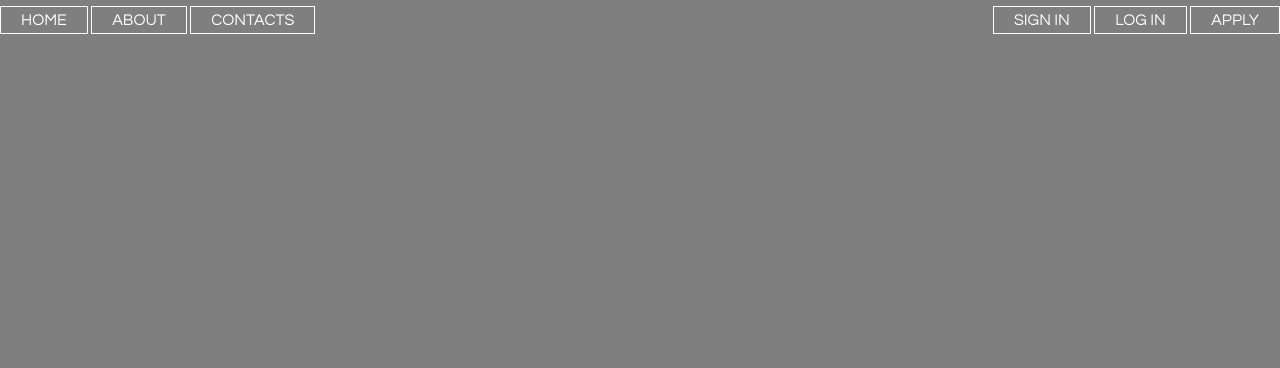
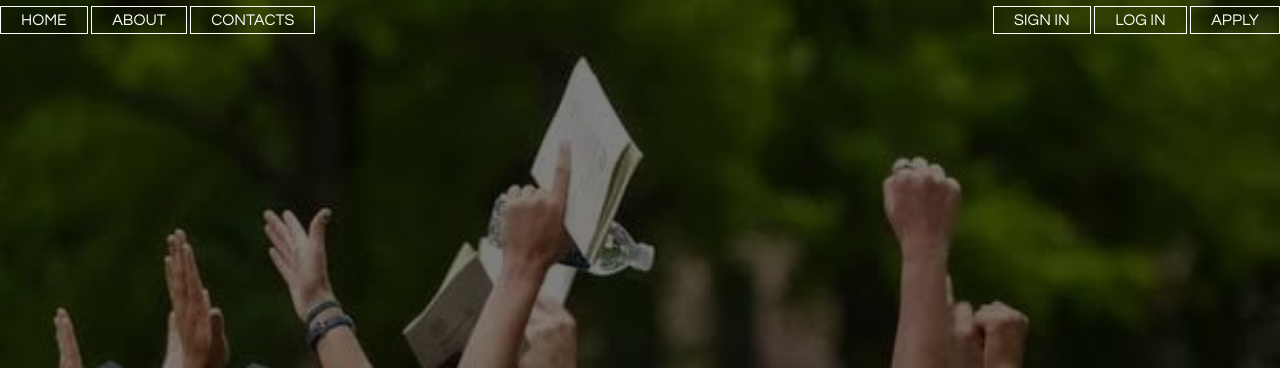
Before and after one commit to MadhuriMulagapaka/pro, a plain HTML site: page index.html in a window 1280 px wide. Shown: the top 368 px of the page. Drawn offline with Linux system fonts and the light colour scheme.

Commit message:
Update newcss.css

```diff
--- a/newcss.css
+++ b/newcss.css
@@ -5,7 +5,7 @@
 
 }
 header {
-    background-image: linear-gradient( rgba(0,0,0,0.5),rgba(0,0,0,0.5)), url(" im/big.png");
+    background-image: linear-gradient( rgba(0,0,0,0.5),rgba(0,0,0,0.5)), url(" big.png");
     height:100vh;
     background-size: cover;
     background-position: center;
```
